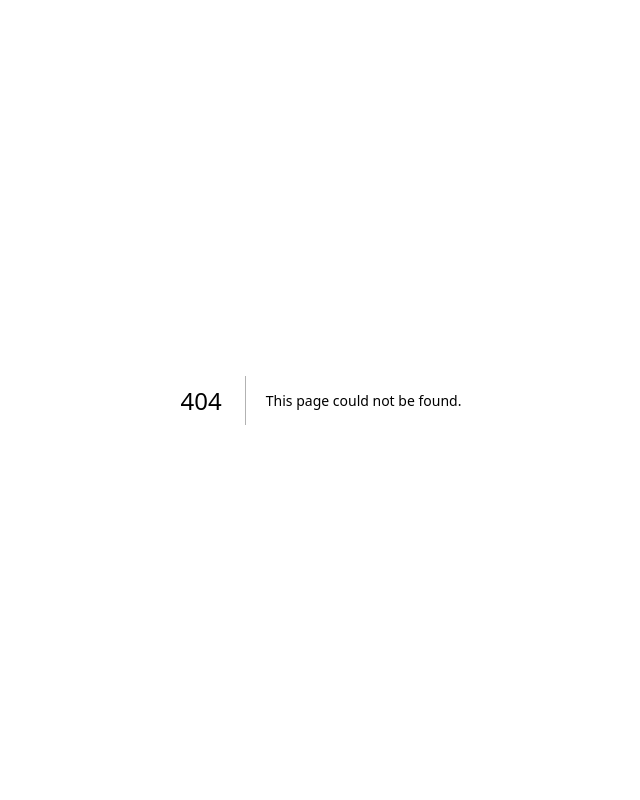
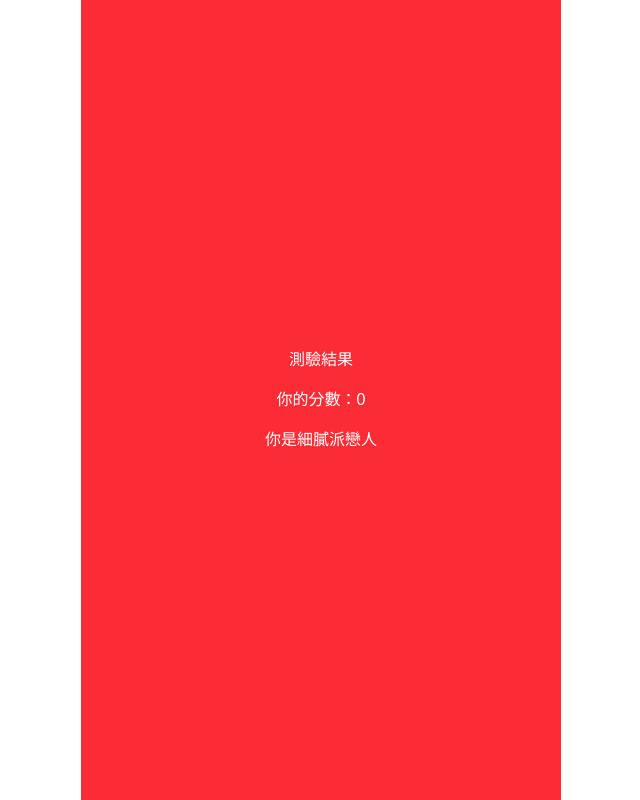
Before and after one commit to Joli0428/1142_web_112405214_Hw2, a Next.js app: page /result in a window 1280 px wide. Before the commit this address had no page. Shown: the whole page, without its empty margins (319-959 px from the left). Built offline with nearby package versions, Linux system fonts and the light colour scheme.

Commit message:
feat:routing

```diff
--- a/app/page.tsx
+++ b/app/page.tsx
@@ -13,54 +13,10 @@ export default function Home() {
 
 
 
-  const [counter, setCounter] = useState(0);
-
-  function addMorning(){
-    console.log("被點到了");
-    setCounter(counter+1);
-  }
-
-  useEffect(function(){
-    console.log("畫面載入完成");
-  }, []);
-
-  // useEffect(()=>{ }, []);
-
-  useEffect(function(){
-    console.log("有人說早安");
-  },[counter]);
-
-
-
-  function nextProblem(){
-    setCounter(counter+1);
-  }
 
   return (
     <>
-
-      {
-        (counter == 0 ) && <div className="w-[480px] h-screen flex justify-center items-center flex-col bg-red-500 m-auto">
-          <div>歡迎畫面</div>
-          <div onClick={nextProblem} className="bg-black px-6 py-3">開始測驗</div>
-        </div>
-      }
-
-      {
-        (counter == 1 ) && <div className="w-[480px] h-screen flex justify-center items-center flex-col bg-red-500 m-auto">
-          <div>題目一</div>
-          <div onClick={nextProblem}  className="bg-black px-6 py-3">下一題</div>
-        </div>
-
-      }
-
-      {
-        (counter == 2 ) && <div className="w-[480px] h-screen flex justify-center items-center flex-col bg-red-500 m-auto">
-          <div>題目二</div>
-          <div onClick={nextProblem}  className="bg-black px-6 py-3">下一題</div>
-        </div>
-
-      }
+      歡迎！
     </>
   );
 }
--- /dev/null
+++ b/app/prepare/page.tsx
@@ -0,0 +1,12 @@
+"use client"
+import { useState, useEffect } from "react";
+
+export default function Prepare() {
+
+
+  return (
+    <>
+      準備看結果
+    </>
+  );
+}
--- /dev/null
+++ b/app/result/page.tsx
@@ -0,0 +1,19 @@
+"use client"
+import { useSearchParams } from "next/navigation";
+
+export default function Result() {
+  const searchParams = useSearchParams();
+  const scoreParam = searchParams.get("score") ?? "0";
+  const score = Number(scoreParam);
+
+  const resultText = score >= 2 ? "你是行動派戀人" : "你是細膩派戀人";
+
+
+  return (
+    <div className="w-[480px] h-screen flex justify-center items-center flex-col bg-red-500 m-auto text-white gap-4">
+      <div>測驗結果</div>
+      <div>你的分數：{score}</div>
+      <div>{resultText}</div>
+    </div>
+  );
+}
```
